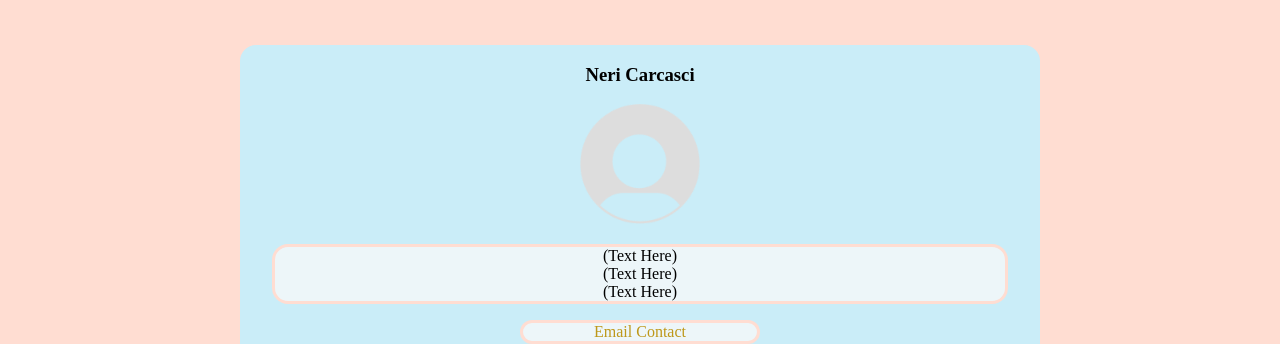
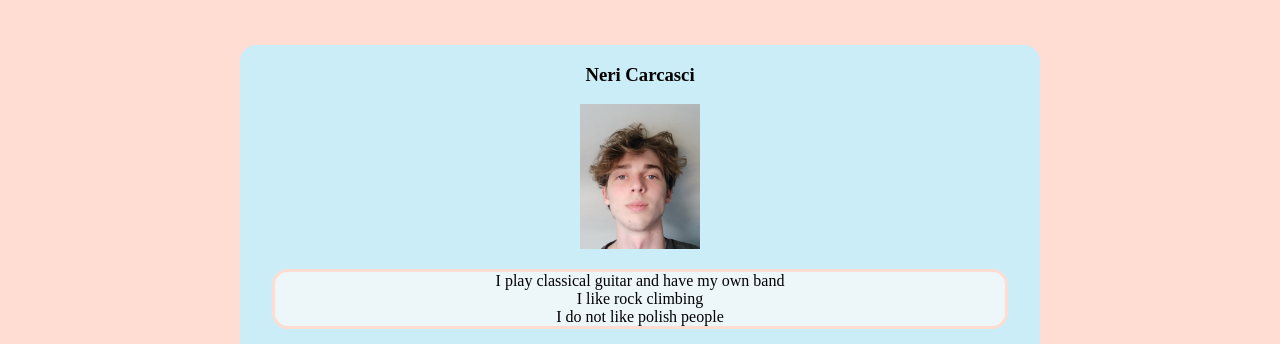
Before and after one commit to NeriCarcasci/GroupCA, a plain HTML site: page AboutUs.html in a window 1280 px wide. Shown: the part 213-557 px from the top of the page. Drawn offline with Linux system fonts and the light colour scheme.

Commit message:
modified:   AboutUs.html 	new file:   img/memememememememe.jpg

```diff
--- a/AboutUs.html
+++ b/AboutUs.html
@@ -27,16 +27,16 @@
             <h3>
                 Neri Carcasci
             </h3>
-            <img class="profile_pic" src="img/default.png" alt="Profile Picture">
+            <img class="profile_pic" src="img/memememememememe.jpg" alt="Profile Picture">
             <ul>
                 <li>
-                    (Text Here)
+                    I play classical guitar and have my own band
                 </li>
                 <li>
-                    (Text Here)
+                    I like rock climbing
                 </li>
                 <li>
-                    (Text Here)
+                    I do not like polish people
                 </li>
             </ul>
             <p><a href="mailto:x00195265@mytublin.ie">Email Contact</a></p>
```
Also changed, not shown: img/memememememememe.jpg (added).
